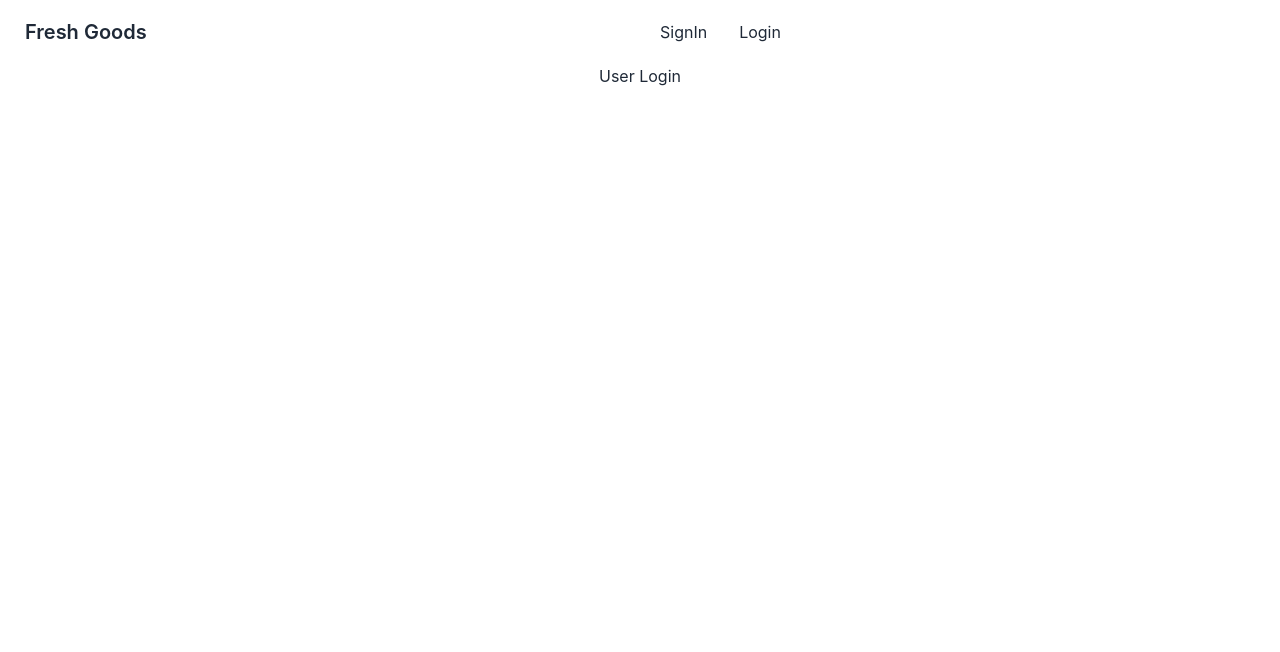
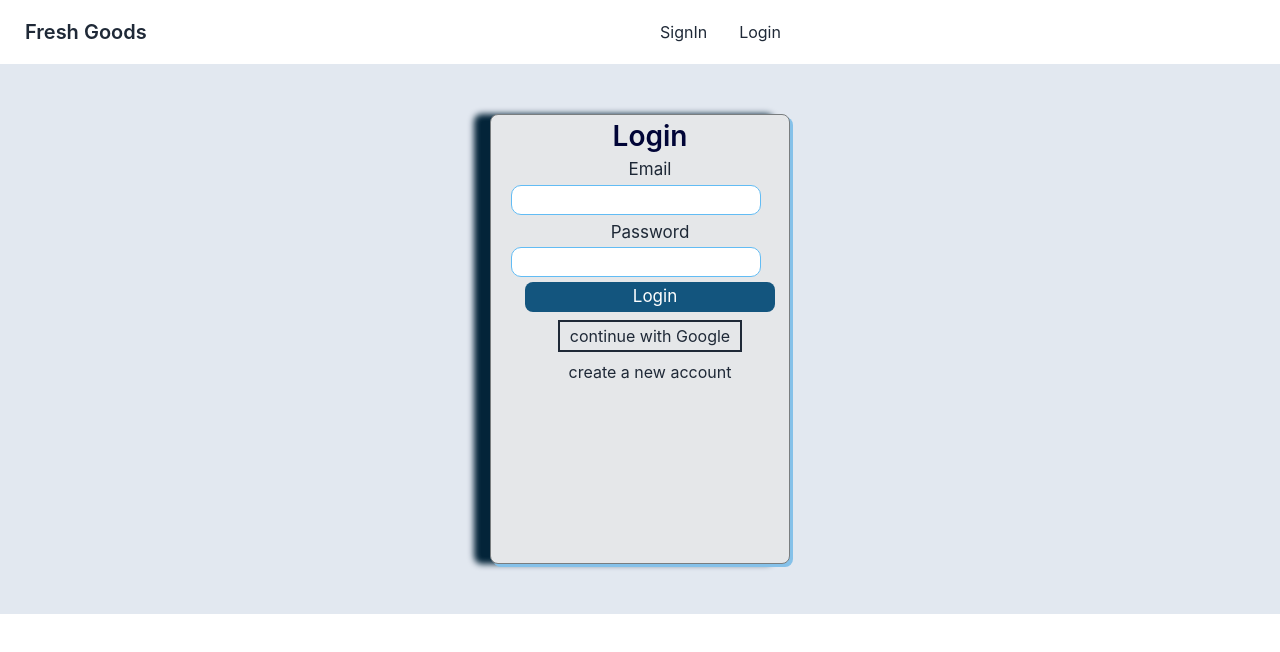
Before and after one commit to etikona/fresh-goods, a React (Create React App) app: page /login in a window 1280 px wide. Shown: the top 652 px of the page. Built offline with nearby package versions, Linux system fonts and the light colour scheme; no server answers.

Commit message:
Customer login implemented

```diff
--- a/package.json
+++ b/package.json
@@ -3,6 +3,7 @@
   "version": "0.1.0",
   "private": true,
   "dependencies": {
+    "@heroicons/react": "^2.0.13",
     "@testing-library/jest-dom": "^5.16.5",
     "@testing-library/react": "^13.4.0",
     "@testing-library/user-event": "^13.5.0",
--- a/src/Pages/User/Login.js
+++ b/src/Pages/User/Login.js
@@ -1,10 +1,72 @@
-import React from 'react';
+import {  GoogleAuthProvider } from 'firebase/auth';
+import React, { useContext, useState } from 'react';
+import { Link,  useLocation, useNavigate } from 'react-router-dom';
+import { AuthContext } from '../../context/UserContext';
+import './Signin.css';
 
 const Login = () => {
+    const [error, setError] = useState('');
+    const{userLogIn, GoogleLogin} = useContext(AuthContext);
+    const navigate = useNavigate();
+    const location = useLocation();
+    const from = location.state?.from?.pathname || '/';
+
+    const handleSubmit = (event) => {
+        event.preventDefault();
+        const form = event.target;
+        const email = form.email.value;
+        const password = form.password.value;
+        // Error displaying
+        if(password.length < 6){
+            setError("You are given wrong password!")
+            return;
+        }
+
+        // Creating user
+        userLogIn(email, password)
+        .then(res => {
+            const user = res.user;
+            form.reset()
+            navigate(from, {replace: true});
+        })
+        .catch(err =>{
+            const msg = err.message;
+            setError(msg);
+        } )
+    }
+
+    // Log in with Google
+    const Google = () => {
+        const provider = new GoogleAuthProvider();
+        GoogleLogin(provider)
+        .then(() => {
+
+        })
+        .catch(error =>
+            console.error(error),
+            setError(error.message)
+            )
+    }
     return (
-        <div>
-            <h2>User Login</h2>
+       <div className='bg-slate-200 p-5'>
+         <div className='form-container bg-slate-200'>
+            <h3 className='form-title'>Login</h3>
+            <form onSubmit={handleSubmit}>
+                <div className="form-control">
+                    <label htmlFor="email">Email</label>
+                    <input type="email" name="email" required id="" />
+                </div>
+                <div className="form-control">
+                    <label htmlFor="password">Password</label>
+                    <input type="password" name="password" required id="" />
+                </div>
+                <input className='btn-submit' type="submit" value="Login" />
+            </form>
+            <button   onClick={Google} className='outline px-2  outline-offset-2 outline-2 my-3'>continue with Google</button>
+            <p className='err-text'>{error}</p>
+            <p><Link to='/register' className='blue-300'>create a new account</Link></p>
         </div>
+       </div>
     );
 };
 
```
Also changed, not shown: src/Pages/User/Signin.js (+9 -19 lines), 1 other file (tests, documents, lock files or other folders).
